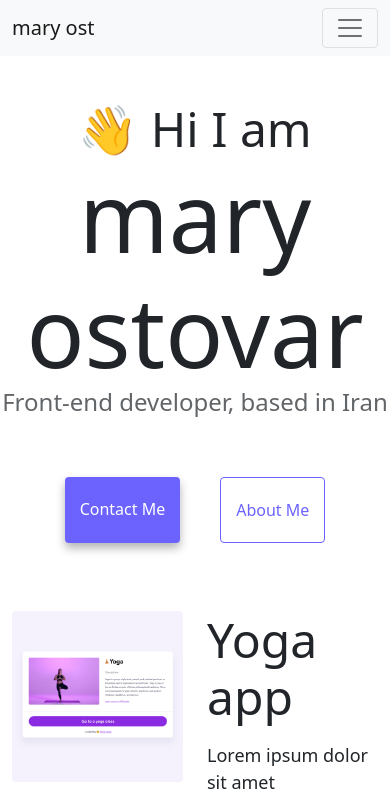
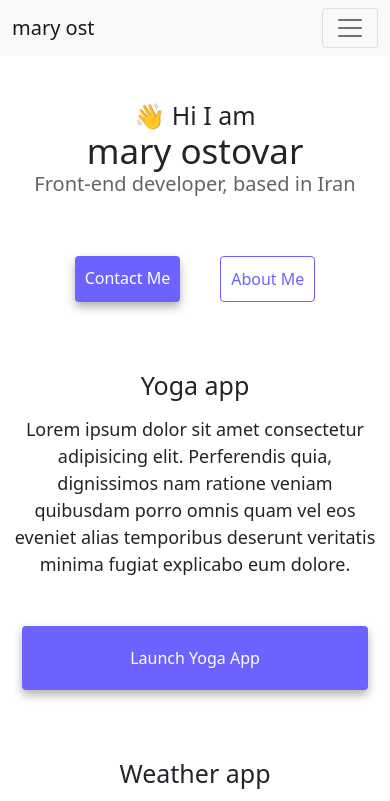
Before and after one commit to MaryOstovar/myProfileSite, a plain HTML site: page index.html in a window 390 px wide. Shown: the top 801 px of the page. Drawn offline with nearby package versions, Linux system fonts and the light colour scheme.

Commit message:
make my app suitable for mobiles

```diff
--- a/index.html
+++ b/index.html
@@ -6,7 +6,7 @@
     <meta name="viewport" content="width=device-width, initial-scale=1.0"/>
     <meta name="description"
           content="this website belongs to maryam ostovar, you can finf her projects and her resume here">
-    <title>mary ostovar-resume-www.maryost.com</title>
+    <title>front end developer-maryam-ostover-www.maryost.com</title>
     <link
             href="https://cdn.jsdelivr.net/npm/bootstrap@5.0.0-beta2/dist/css/bootstrap.min.css"
             rel="stylesheet"
@@ -52,17 +52,19 @@
         </div>
     </div>
 </nav>
-<h2 class="text-center">👋 Hi I am</h2>
-<h1 class="text-center">mary ostovar</h1>
-<h3 class="text-center">Front-end developer, based in Iran</h3>
-<div class="navigation-links mb-5">
-    <a href="about.html#contact" class="primary-link" title="contact me">Contact me</a>
-    <a href="about.html" class="secondary-link" title="about me">About me</a>
+<div class="header">
+    <h2 class="text-center">👋 Hi I am</h2>
+    <h1 class="text-center">mary ostovar</h1>
+    <h3 class="text-center">Front-end developer, based in Iran</h3>
+    <div class="navigation-links mb-5 links">
+        <a href="about.html#contact" class="primary-link" title="contact me">Contact me</a>
+        <a href="about.html" class="secondary-link" title="about me">About me</a>
+    </div>
 </div>
 <div class="container">
     <div class="row">
-        <div class="col-6">
-            <img src="images/yoga.png" class="img-fluid rounded" alt="yoga site"/>
+        <div class="col-6 ">
+            <img src="images/yoga.png" class="img-fluid rounded d-none d-md-block " alt="yoga site"/>
         </div>
         <div class="col-6">
             <h2 class="mb-3">Yoga app</h2>
@@ -72,8 +74,8 @@
                 eos eveniet alias temporibus deserunt veritatis minima fugiat
                 explicabo eum dolore.
             </p>
-            <div class="mt-5">
-                <a href="/" class="primary-link" title="yoga app">Launch Yoga App</a>
+            <div class="mt-5 ">
+                <a href="/" class="primary-link " title="yoga app">Launch Yoga App</a>
             </div>
         </div>
     </div>
@@ -91,12 +93,12 @@
             </div>
         </div>
         <div class="col-6">
-            <img src="images/weather.png" class="img-fluid rounded" alt="weather app"/>
+            <img src="images/weather.png" class="img-fluid rounded d-none d-md-block" alt="weather app"/>
         </div>
     </div>
     <div class="row mt-5">
         <div class="col-6">
-            <img src="images/yogurt.png" class="img-fluid rounded" alt="yogurt page"/>
+            <img src="images/yogurt.png" class="img-fluid rounded d-none d-md-block" alt="yogurt page"/>
         </div>
         <div class="col-6">
             <h2 class="mb-3">Yogurt app</h2>
--- a/style.css
+++ b/style.css
@@ -86,3 +86,37 @@ p {
 .email-link:hover {
     text-decoration: underline;
 }
+
+@media (max-width: 576px) {
+
+    h1 {
+        font-size: 35px;
+    }
+
+    h2 {
+        text-align: center;
+        font-size: 25px;
+    }
+
+    h3 {
+        font-size: 20px;
+    }
+    p{
+        text-align: center;
+    }
+    .col-6{
+        width: 100%;
+    }
+    .primary-link{
+        display: block;
+        text-align: center;
+        margin: 20px 10px;
+    }
+
+    .navigation-links a {
+        padding: 10px;
+    }
+
+
+
+}
```
Lines whose indentation alone changed are shown as unchanged.
